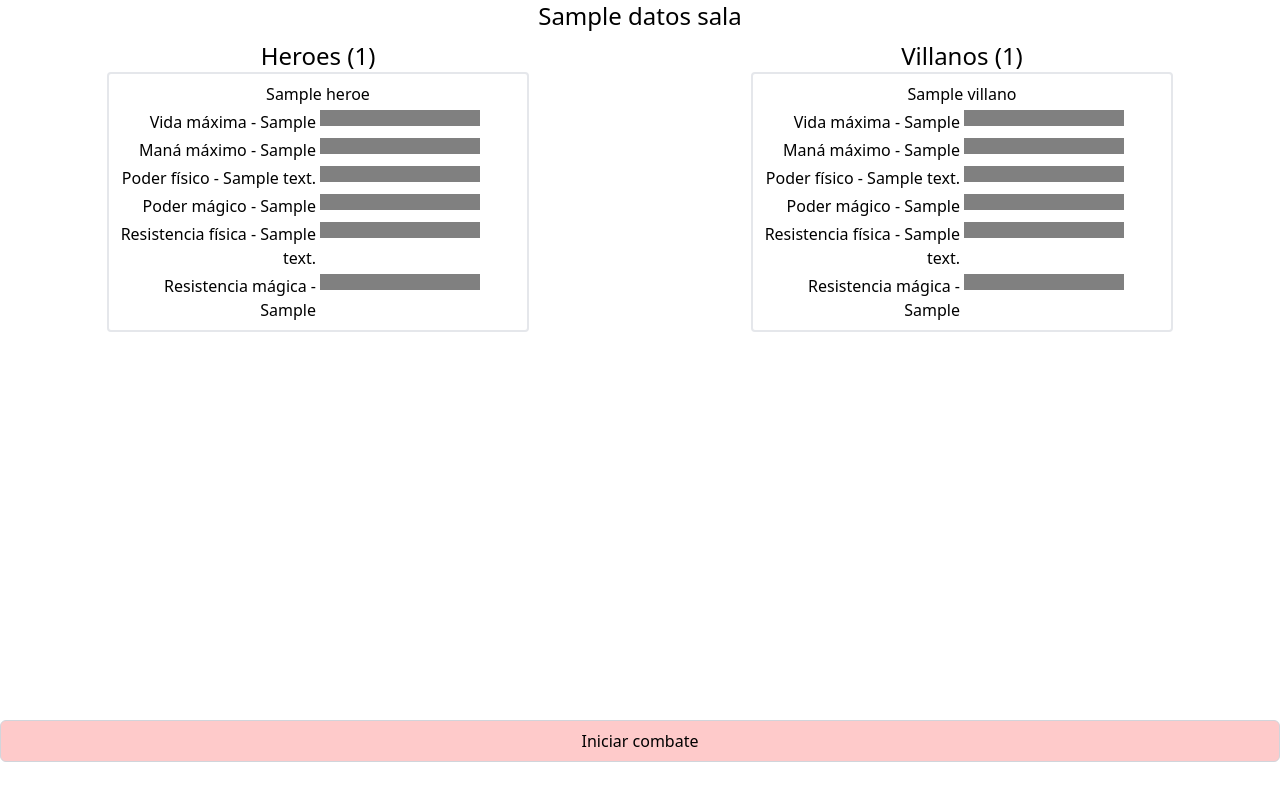
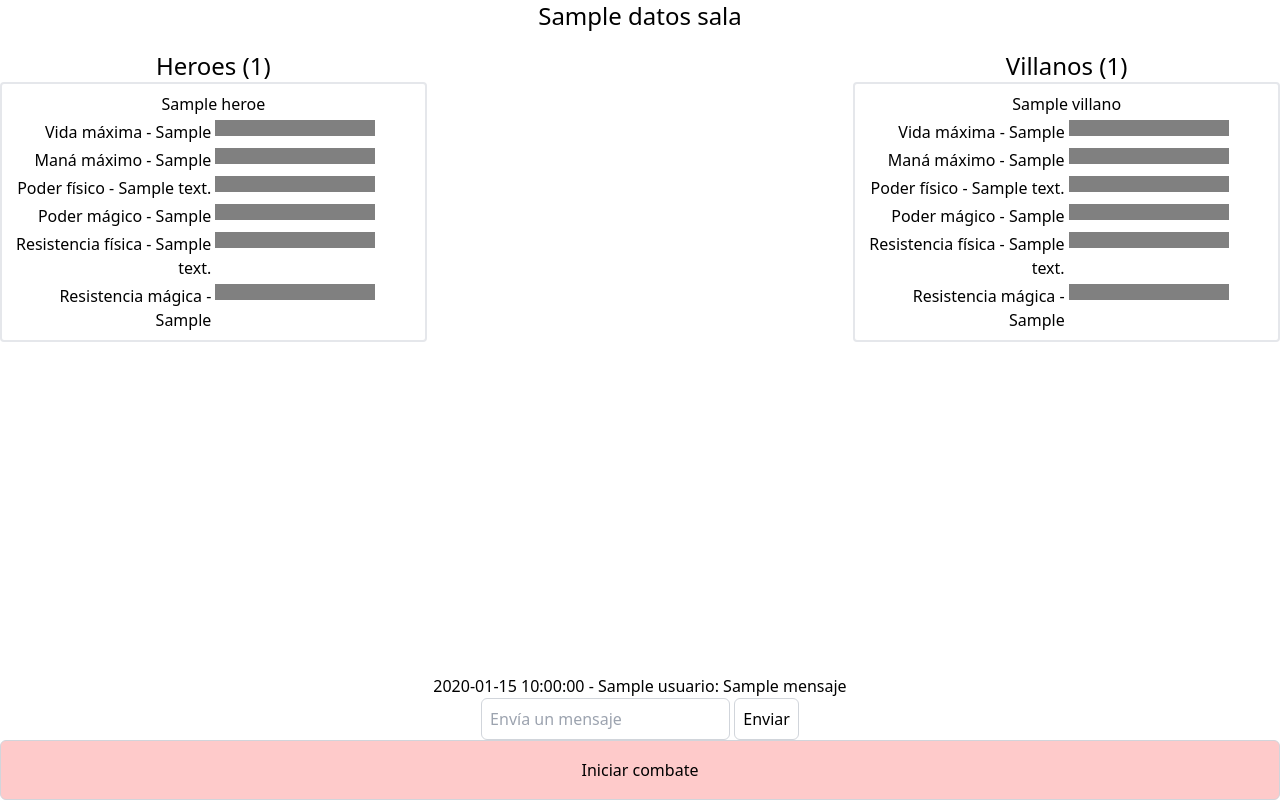
Before and after one commit to Kingomac/alfea-online, a Flask app: template app/combate/templates/lobby.html in a window 1280 px wide. Run offline with Flask 3, Linux system fonts and the light colour scheme; the template is opened without the code that fills it: most values are stand-ins (such as "Sample title", 1, 10 or a date in 2020); style sheets or scripts are compiled from the project's sources.

Commit message:
Chat para lobby combates

```diff
--- a/app/chat/__init__.py
+++ b/app/chat/__init__.py
@@ -1,2 +1,2 @@
-from .routes import bp_chat, get_mensajes_from_keys
+from .routes import bp_chat, get_mensajes_from_keys, get_mensajes_sala
 from .socket import registar_sockets
--- a/app/combate/routes.py
+++ b/app/combate/routes.py
@@ -3,6 +3,7 @@ from game_data_loader import salas_csv, raids_csv, npc_csv
 from db import redis_db
 from app.usuarios.model import CombatStats
 from flask_login import current_user
+from app.chat import get_mensajes_sala
 
 bp_combate = Blueprint('combate', __name__, url_prefix='/combate',
                        template_folder='templates', static_folder='static')
@@ -37,8 +38,8 @@ def lobby_raid(id_raid):
     usuarios_heroes = add_usuarios_listlobby(id_raid, 'heroes', heroes)
     usuarios_villanos = add_usuarios_listlobby(id_raid, 'villanos', villanos)
     puede_unirse = current_user.nombre not in usuarios_heroes and current_user.nombre not in usuarios_villanos
-
-    return render_template('lobby.html', n_heroes=len(usuarios_heroes), n_villanos=len(usuarios_villanos), puede_unirse=puede_unirse, heroes=heroes, villanos=villanos, datos_sala=datos_sala, id_raid=id_raid)
+    mensajes = get_mensajes_sala(f'raid-{id_raid}')
+    return render_template('lobby.html', n_heroes=len(usuarios_heroes), n_villanos=len(usuarios_villanos), puede_unirse=puede_unirse, heroes=heroes, villanos=villanos, datos_sala=datos_sala, id_raid=id_raid, mensajes=mensajes)
 
 
 @bp_combate.route('/lobby/duelo/<usr1>/<usr2>')
--- a/app/combate/templates/lobby.html
+++ b/app/combate/templates/lobby.html
@@ -5,20 +5,15 @@
 
 {% block main %}
 
-<!-- Chat -->
-<section>
+<!-- Contenido principal -->
+<section class="grid grid-cols-3 text-center place-items-stretch h-[100vh]">
 
-</section>
-
-<!-- Contenido principal -->
-<section class="grid grid-cols-2 text-center gap-2 place-items-center">
-
-    <section class="col-span-2">
+    <section class="col-span-3">
         <h1>{{ datos_sala["nombre_sala"] }}</h1>
     </section>
 
     <!-- Heroes -->
-    <section class="w-[33vw]">
+    <section>
         <h1>Heroes ({{ n_heroes }})</h1>
         {% if puede_unirse %}
         <button class="bg-blue-200 w-full hover:bg-blue-400" unirse-bando="heroes">Unirse</button>
@@ -30,8 +25,14 @@
         </div>
     </section>
 
+    <!-- Chat -->
+    <section class="content-end">
+        {% from 'macros/chat.html' import salaChat with context %}
+        {{ salaChat(sala='raid-' + id_raid, mensajes=mensajes) }}
+    </section>
+
     <!-- Villanos -->
-    <section class="w-[33vw]">
+    <section>
         <h1>Villanos ({{ n_villanos }})</h1>
         {% if puede_unirse %}
         <button class="bg-blue-200 w-full hover:bg-blue-400" unirse-bando="villanos">Unirse</button>
@@ -43,7 +44,7 @@
         </div>
     </section>
 
-    <button class="col-span-2 p-2 bg-red-200 w-full hover:bg-red-400">Iniciar combate</button>
+    <button class="col-span-3 p-2 bg-red-200 w-full hover:bg-red-400">Iniciar combate</button>
 </section>
 
 <script type="module">
--- a/app/ui/templates/macros/chat.html
+++ b/app/ui/templates/macros/chat.html
@@ -6,11 +6,11 @@
     {% endfor %}
 </ul>
 <div>
-        <input id="txt-mensaje-{{ sala }}" type="text" placeholder="Envía un mensaje"/>
+    <input id="txt-mensaje-{{ sala }}" type="text" placeholder="Envía un mensaje" />
     <button id="btn-enviar-{{ sala }}">Enviar</button>
 </div>
 <script type="module">
-        import {io} from '/static/socket.io.esm.min.js'
+    import { io } from '/static/socket.io.esm.min.js'
 
     const socket = io()
     socket.on('connect', () => {
@@ -18,7 +18,7 @@
         socket.emit('conectar_sala', '{"sala":"{{ sala }}", "usuario":"{{ current_user.nombre }}"}')
         document.getElementById('btn-enviar-{{ sala }}').onclick = () => {
             const mensaje = document.getElementById('txt-mensaje-{{ sala }}').value
-                socket.emit('mensaje_nuevo_{% if sala.startswith('priv') %}priv{% else %}sala{% endif %}',
+            socket.emit("mensaje_nuevo_{% if sala.startswith('priv') %}priv{% else %}sala{% endif %}",
                 JSON.stringify({
                     mensaje: mensaje,
                     sala: '{{ sala }}',
--- a/app/usuarios/__init__.py
+++ b/app/usuarios/__init__.py
@@ -1,3 +1,3 @@
-from .model import Usuario
+from .model.Usuario import Usuario
 from .RegistroForm import RegistroForm
 from .routes import bp_usuarios
--- a/app/usuarios/routes.py
+++ b/app/usuarios/routes.py
@@ -21,7 +21,7 @@ def registro():
         if redis_db.get(f"usuario:{form.nombre.data}") is not None:
             return 'Usuario ya registrado'
         usuario = Usuario(form.nombre.data, ws.generate_password_hash(form.password.data), nivel=1, experiencia=0,
-                          monedas=0, foto_perfil='', titulo_nobiliario='', matrimonio='', sala_actual=1, combate_stats_str=str(CombateStats.get_default()))
+                          monedas=0, foto_perfil='', titulo_nobiliario='', matrimonio='', sala_actual=1, combate_stats_str=str(CombatStats.get_default()))
         redis_db.hmset(f"usuario:{form.nombre.data}", usuario.__dict__)
         return redirect(url_for('usuarios.index'))
     return render_template('registro.html', form=form)
--- a/main.py
+++ b/main.py
@@ -2,7 +2,7 @@ from flask import Flask, send_from_directory
 from app import bp_usuarios, bp_chat, registar_sockets, bp_ui, bp_combate, registrar_sockets_lobby_combate
 import redis
 from flask_login import LoginManager
-from app.usuarios.model import Usuario
+from app.usuarios.model.Usuario import Usuario
 from flask_socketio import SocketIO
 
 app = Flask(__name__)
```
Also changed, not shown: app/chat/routes.py (+7 -1 lines). Lines whose indentation alone changed are shown as unchanged.
